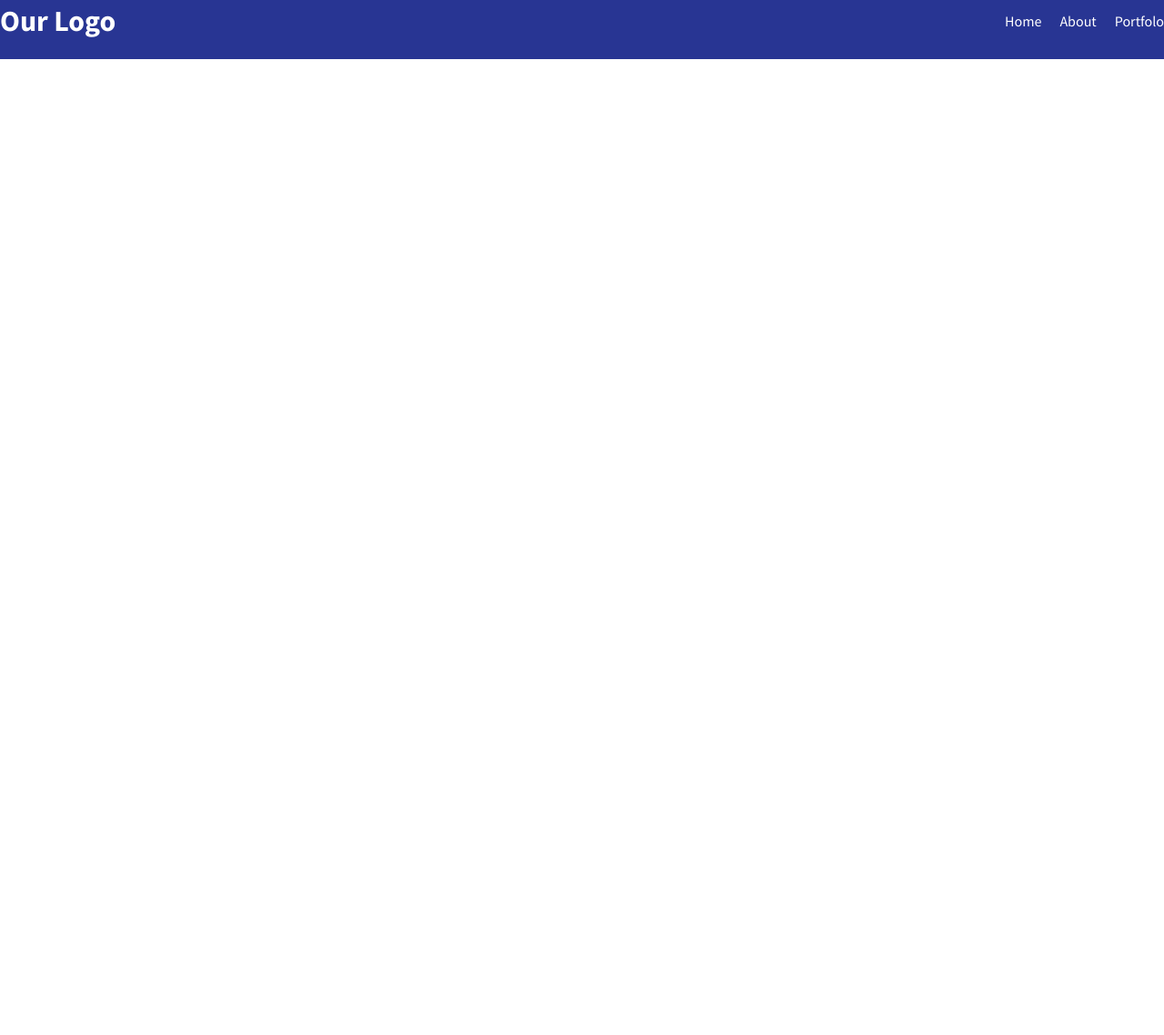
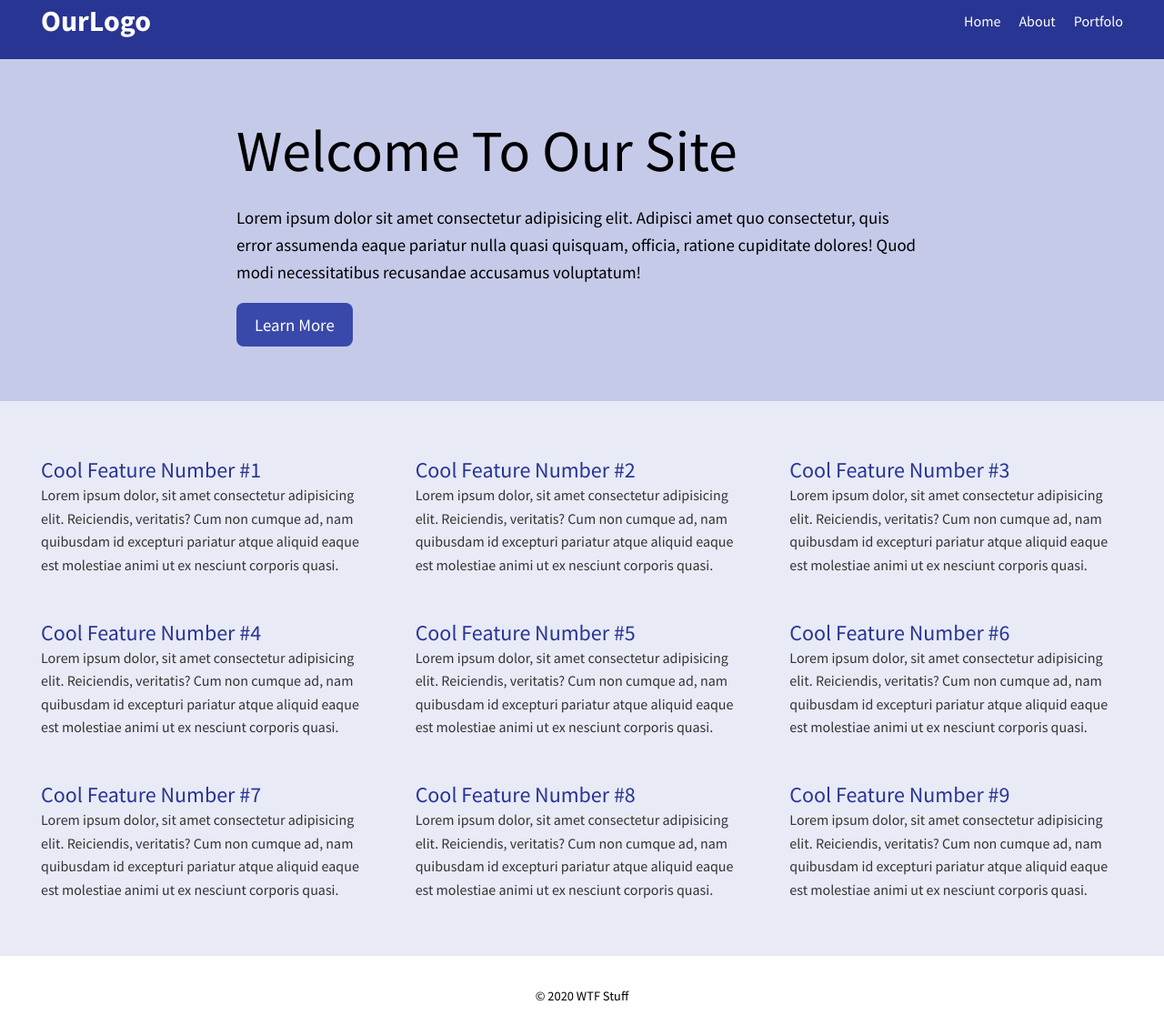
Before and after one commit to wtf675/webboot, a plain HTML site: page index.htm in a window 1280 px wide. Shown: the part 18-1156 px from the top of the page at 91% size. Before the commit the page ends 800 px from the top, so only its background shows below. Drawn offline with Linux system fonts and the light colour scheme.

Commit message:
full body
Finished page

```diff
--- a/index.htm
+++ b/index.htm
@@ -14,12 +14,13 @@ body {
 }
 
 .header {
-    padding: 0 45xp 0 45px;
+    padding: 0 45px;
     background-color: #283593;
     color: white;
     display: flex;
     justify-content: space-between;
     align-items: center;
+    flex-wrap: wrap;
 
 }
 
@@ -47,13 +48,80 @@ body {
 
 }
 
+.hero {
+    background-color: #c5cae9;
+    padding: 60px 45px;
+    display: flex;
+    justify-content: center;
+}
+
+.hero-inner {
+    max-width: 760px;
+}
+
+.hero h1 {
+    font-weight: normal;
+    font-size: 4rem;
+    margin: 0;
+}
+
+.hero p {
+    font-size: 1.18rem;
+    line-height: 1.6;
+}
+
+.button {
+    background-color: #3949ab;
+    color: white;
+    text-decoration: none;
+    padding: 12px 20px;
+    border-radius: 8px;
+    font-size: 1.18rem;
+    display: inline-block;
+
+}
+
+.features {
+    background-color: #e8eaf6;
+    padding: 60px 45px;
+}
+
+.features-inner {
+    max-width: 1200px;
+    margin: 0 auto;
+    display: grid;
+    grid-template-columns: repeat(auto-fit, minmax(300px, 1fr));
+    grid-column-gap: 45px;
+    grid-row-gap: 45px;
+}
+
+.featured-item h3 {
+    color: #283593;
+    font-size: 1.5rem;
+    font-weight: normal;
+    margin: 0;
+}
+
+.featured-item p {
+    margin: 0;
+    line-height: 1.6;
+    color: #333333;
+}
+
+.footer {
+    text-align: center;
+    padding: 20px 0;
+    columns: #999;
+    font-size: .9rem;
+}
+
 </style>
 
 </head>
 
 <body>
     <div class="header">
-        <h1>Our Logo</h1>
+        <h1>OurLogo</h1>
         <ul class="nav">
             <li><a href="#">Home</a></li>
             <li><a href="#">About</a></li>
@@ -61,6 +129,58 @@ body {
         </ul>
     </div>
 
+    <div class="hero">
+       <div class="hero-inner"><h1>Welcome To Our Site</h1>
+        <p>Lorem ipsum dolor sit amet consectetur adipisicing elit. Adipisci amet quo consectetur, quis error assumenda eaque pariatur nulla quasi quisquam, officia, ratione cupiditate dolores! Quod modi necessitatibus recusandae accusamus voluptatum!</p>
+        <a href="#" class="button">Learn More</a>
+       </div>
+    </div>
+
+    <div class="features">
+        <div class="features-inner">
+            <div class="featured-item">
+                <h3>Cool Feature Number #1</h3>
+                <p>Lorem ipsum dolor, sit amet consectetur adipisicing elit. Reiciendis, veritatis? Cum non cumque ad, nam quibusdam id excepturi pariatur atque aliquid eaque est molestiae animi ut ex nesciunt corporis quasi.</p>
+            </div>
+            <div class="featured-item">
+                <h3>Cool Feature Number #2</h3>
+                <p>Lorem ipsum dolor, sit amet consectetur adipisicing elit. Reiciendis, veritatis? Cum non cumque ad, nam quibusdam id excepturi pariatur atque aliquid eaque est molestiae animi ut ex nesciunt corporis quasi.</p>
+            </div>
+            <div class="featured-item">
+                <h3>Cool Feature Number #3</h3>
+                <p>Lorem ipsum dolor, sit amet consectetur adipisicing elit. Reiciendis, veritatis? Cum non cumque ad, nam quibusdam id excepturi pariatur atque aliquid eaque est molestiae animi ut ex nesciunt corporis quasi.</p>
+            </div>
+            <div class="featured-item">
+                <h3>Cool Feature Number #4</h3>
+                <p>Lorem ipsum dolor, sit amet consectetur adipisicing elit. Reiciendis, veritatis? Cum non cumque ad, nam quibusdam id excepturi pariatur atque aliquid eaque est molestiae animi ut ex nesciunt corporis quasi.</p>
+            </div>
+            <div class="featured-item">
+                <h3>Cool Feature Number #5</h3>
+                <p>Lorem ipsum dolor, sit amet consectetur adipisicing elit. Reiciendis, veritatis? Cum non cumque ad, nam quibusdam id excepturi pariatur atque aliquid eaque est molestiae animi ut ex nesciunt corporis quasi.</p>
+            </div>
+            <div class="featured-item">
+                <h3>Cool Feature Number #6</h3>
+                <p>Lorem ipsum dolor, sit amet consectetur adipisicing elit. Reiciendis, veritatis? Cum non cumque ad, nam quibusdam id excepturi pariatur atque aliquid eaque est molestiae animi ut ex nesciunt corporis quasi.</p>
+            </div>
+            <div class="featured-item">
+                <h3>Cool Feature Number #7</h3>
+                <p>Lorem ipsum dolor, sit amet consectetur adipisicing elit. Reiciendis, veritatis? Cum non cumque ad, nam quibusdam id excepturi pariatur atque aliquid eaque est molestiae animi ut ex nesciunt corporis quasi.</p>
+            </div>
+            <div class="featured-item">
+                <h3>Cool Feature Number #8</h3>
+                <p>Lorem ipsum dolor, sit amet consectetur adipisicing elit. Reiciendis, veritatis? Cum non cumque ad, nam quibusdam id excepturi pariatur atque aliquid eaque est molestiae animi ut ex nesciunt corporis quasi.</p>
+            </div>
+            <div class="featured-item">
+                <h3>Cool Feature Number #9</h3>
+                <p>Lorem ipsum dolor, sit amet consectetur adipisicing elit. Reiciendis, veritatis? Cum non cumque ad, nam quibusdam id excepturi pariatur atque aliquid eaque est molestiae animi ut ex nesciunt corporis quasi.</p>
+            </div>
+        </div>
+    </div>
+
+    <div class="footer">
+        <p>&copy; 2020 WTF Stuff</p>
+    </div>
+
 
 </body>
 </html>
```
